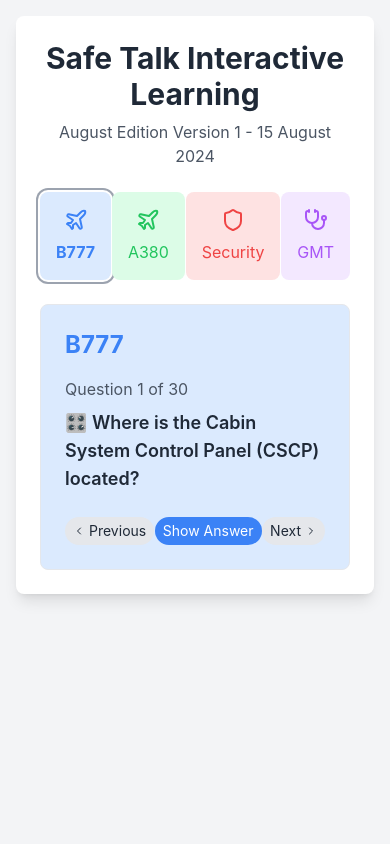
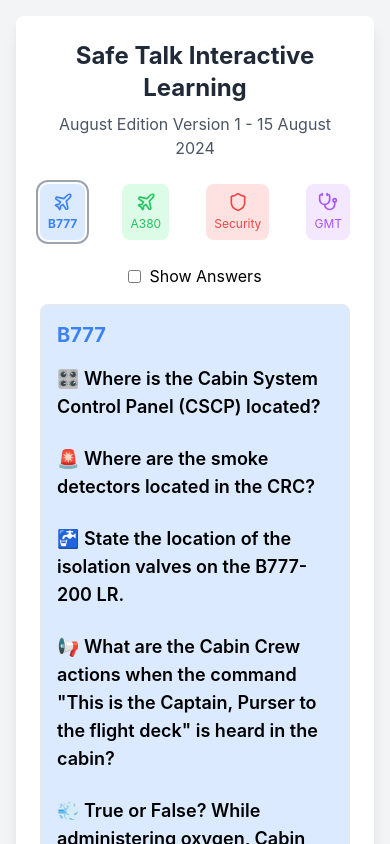
Before and after one commit to shawfiggles/ifeelsafernow, a React (Create React App) app: page / in a window 390 px wide. Shown: the top 844 px of the page. Built offline with nearby package versions, Linux system fonts and the light colour scheme.

Commit message:
Updated app for iPhone optimization and new features

```diff
--- a/package.json
+++ b/package.json
@@ -7,6 +7,7 @@
     "@testing-library/jest-dom": "^5.17.0",
     "@testing-library/react": "^13.4.0",
     "@testing-library/user-event": "^13.5.0",
+    "framer-motion": "^11.3.28",
     "lucide-react": "^0.428.0",
     "react": "^18.3.1",
     "react-dom": "^18.3.1",
--- a/src/App.js
+++ b/src/App.js
@@ -1,5 +1,6 @@
-import React, { useState } from 'react';
-import { Plane, Shield, Stethoscope, ChevronRight, ChevronLeft } from 'lucide-react';
+import React, { useState, useEffect } from 'react';
+import { motion, AnimatePresence } from 'framer-motion';
+import { Plane, Shield, Stethoscope } from 'lucide-react';
 
 // Import question sets (assuming they're in separate files)
 import B777Questions from './B777Questions';
@@ -44,24 +45,19 @@
 
 const SafeTalkApp = () => {
   const [activeSection, setActiveSection] = useState(sections[0].id);
-  const [currentQuestionIndex, setCurrentQuestionIndex] = useState(0);
-  const [showAnswer, setShowAnswer] = useState(false);
+  const [showAnswers, setShowAnswers] = useState(false);
+  const [isScrolled, setIsScrolled] = useState(false);
+
+  useEffect(() => {
+    const handleScroll = () => {
+      setIsScrolled(window.scrollY > 100);
+    };
+
+    window.addEventListener('scroll', handleScroll);
+    return () => window.removeEventListener('scroll', handleScroll);
+  }, []);
 
   const currentSection = sections.find(s => s.id === activeSection);
-
-  const handleNextQuestion = () => {
-    if (currentQuestionIndex < currentSection.questions.length - 1) {
-      setCurrentQuestionIndex(currentQuestionIndex + 1);
-      setShowAnswer(false);
-    }
-  };
-
-  const handlePrevQuestion = () => {
-    if (currentQuestionIndex > 0) {
-      setCurrentQuestionIndex(currentQuestionIndex - 1);
-      setShowAnswer(false);
-    }
-  };
 
   const formatAnswer = (answer) => {
     return answer.split('\n').map((line, index) => (
@@ -70,61 +66,83 @@
   };
 
   return (
-    <div className="min-h-screen bg-gray-100 p-4">
-      <div className="max-w-4xl mx-auto bg-white rounded-lg shadow-lg p-6">
-        <h1 className="text-3xl font-bold mb-2 text-center text-gray-800">Safe Talk Interactive Learning</h1>
+    <div className="min-h-screen bg-gray-100 p-4 pb-24">
+      <div className="max-w-md mx-auto bg-white rounded-lg shadow-lg p-6">
+        <h1 className="text-2xl font-bold mb-2 text-center text-gray-800">Safe Talk Interactive Learning</h1>
         <p className="text-center text-gray-600 mb-6">August Edition Version 1 - 15 August 2024</p>
-        <div className="flex justify-between mb-6">
+
+        <motion.div
+          className={`flex justify-between mb-6 ${isScrolled ? 'fixed top-0 left-0 right-0 bg-white shadow-md p-4 z-10' : ''}`}
+          initial={{ opacity: 0, y: -50 }}
+          animate={{ opacity: 1, y: 0 }}
+          transition={{ duration: 0.5 }}
+        >
           {sections.map((section) => {
             const Icon = section.icon;
             return (
-              <button
+              <motion.button
                 key={section.id}
-                className={`p-4 ${section.color} ${section.bgColor} ${activeSection === section.id ? 'font-bold ring-2 ring-offset-2 ring-gray-400' : ''} flex flex-col items-center rounded-lg transition-all duration-200 hover:shadow-md`}
-                onClick={() => {
-                  setActiveSection(section.id);
-                  setCurrentQuestionIndex(0);
-                  setShowAnswer(false);
-                }}
+                className={`p-2 ${section.color} ${section.bgColor} ${activeSection === section.id ? 'font-bold ring-2 ring-offset-2 ring-gray-400' : ''} flex flex-col items-center rounded-lg transition-all duration-200`}
+                onClick={() => setActiveSection(section.id)}
+                whileHover={{ scale: 1.05 }}
+                whileTap={{ scale: 0.95 }}
               >
-                <Icon size={24} />
-                <span className="mt-2">{section.title}</span>
-              </button>
+                <Icon size={20} />
+                <span className="mt-1 text-xs">{section.title}</span>
+              </motion.button>
             );
           })}
-        </div>
-        <div className={`border p-6 rounded-lg ${currentSection.bgColor}`}>
-          <h2 className={`text-2xl font-bold mb-4 ${currentSection.color}`}>{currentSection.title}</h2>
-          <p className="mb-2 text-gray-600">Question {currentQuestionIndex + 1} of {currentSection.questions.length}</p>
-          <p className="text-lg font-semibold mb-4 text-gray-800">{currentSection.questions[currentQuestionIndex].q}</p>
-          {showAnswer && (
-            <div className="bg-white p-4 rounded-md mb-4 shadow-inner">
-              {formatAnswer(currentSection.questions[currentQuestionIndex].a)}
-            </div>
-          )}
-          <div className="flex justify-between mt-6">
-            <button
-              className="px-2 py-1 text-sm bg-gray-200 text-gray-800 rounded-full flex items-center hover:bg-gray-300 transition-colors duration-200"
-              onClick={handlePrevQuestion}
-              disabled={currentQuestionIndex === 0}
-            >
-              <ChevronLeft size={12} className="mr-1" /> Previous
-            </button>
-            <button
-              className={`px-2 py-1 text-sm ${showAnswer ? 'bg-yellow-500' : 'bg-blue-500'} text-white rounded-full hover:opacity-90 transition-colors duration-200`}
-              onClick={() => setShowAnswer(!showAnswer)}
-            >
-              {showAnswer ? 'Hide Answer' : 'Show Answer'}
-            </button>
-            <button
-              className="px-2 py-1 text-sm bg-gray-200 text-gray-800 rounded-full flex items-center hover:bg-gray-300 transition-colors duration-200"
-              onClick={handleNextQuestion}
-              disabled={currentQuestionIndex === currentSection.questions.length - 1}
-            >
-              Next <ChevronRight size={12} className="ml-1" />
-            </button>
-          </div>
-        </div>
+        </motion.div>
+
+        <motion.div
+          className="mb-4"
+          initial={{ opacity: 0 }}
+          animate={{ opacity: 1 }}
+          transition={{ duration: 0.5 }}
+        >
+          <label className="flex items-center justify-center">
+            <input
+              type="checkbox"
+              checked={showAnswers}
+              onChange={() => setShowAnswers(!showAnswers)}
+              className="mr-2"
+            />
+            Show Answers
+          </label>
+        </motion.div>
+
+        <motion.div
+          className={`border p-4 rounded-lg ${currentSection.bgColor}`}
+          initial={{ opacity: 0, y: 50 }}
+          animate={{ opacity: 1, y: 0 }}
+          transition={{ duration: 0.5 }}
+        >
+          <h2 className={`text-xl font-bold mb-4 ${currentSection.color}`}>{currentSection.title}</h2>
+          <AnimatePresence>
+            {currentSection.questions.map((question, index) => (
+              <motion.div
+                key={index}
+                className="mb-6"
+                initial={{ opacity: 0, y: 20 }}
+                animate={{ opacity: 1, y: 0 }}
+                exit={{ opacity: 0, y: -20 }}
+                transition={{ duration: 0.3, delay: index * 0.1 }}
+              >
+                <p className="text-lg font-semibold mb-2">{question.q}</p>
+                {showAnswers && (
+                  <motion.div
+                    className="bg-white p-3 rounded-md shadow-inner"
+                    initial={{ opacity: 0, height: 0 }}
+                    animate={{ opacity: 1, height: 'auto' }}
+                    transition={{ duration: 0.3 }}
+                  >
+                    {formatAnswer(question.a)}
+                  </motion.div>
+                )}
+              </motion.div>
+            ))}
+          </AnimatePresence>
+        </motion.div>
       </div>
     </div>
   );
```
Also changed, not shown: 1 other file (tests, documents, lock files or other folders).
